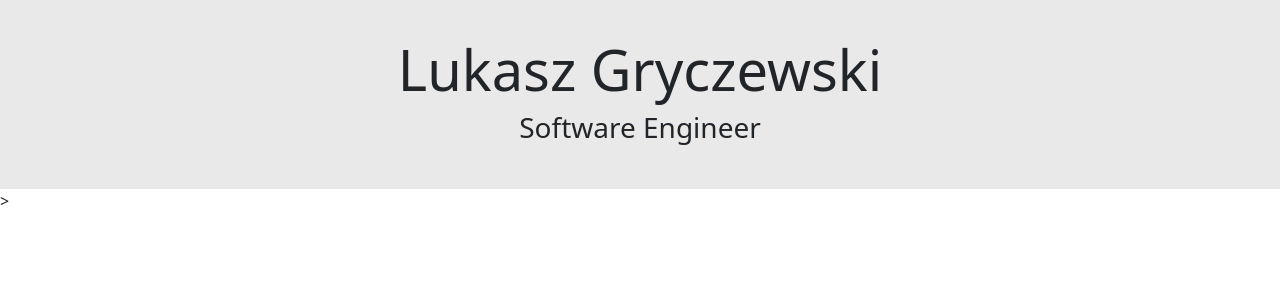
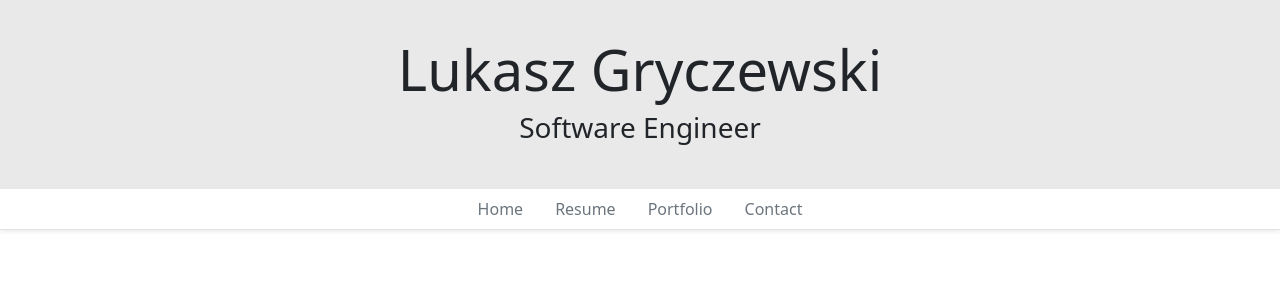
Before and after one commit to LukaszGryczewski/resumePortefolio, an Angular app: page / in a window 1280 px wide. Shown: the top 300 px of the page. Built offline with nearby package versions, Linux system fonts and the light colour scheme.

Commit message:
Create component navigation bar

```diff
--- a/src/app/app.component.html
+++ b/src/app/app.component.html
@@ -1 +1,4 @@
-<app-header></app-header>
+<div class ="shadow-sm">
+  <app-header></app-header>
+  <app-navigation-bar></app-navigation-bar>
+</div>
--- a/src/app/app.component.ts
+++ b/src/app/app.component.ts
@@ -1,11 +1,12 @@
 import { Component } from '@angular/core';
 import { RouterOutlet } from '@angular/router';
 import { HeaderComponent } from './header/header.component';
+import { NavigationBarComponent } from './navigation-bar/navigation-bar.component';
 
 @Component({
   selector: 'app-root',
   standalone: true,
-  imports: [RouterOutlet,HeaderComponent],
+  imports: [RouterOutlet,HeaderComponent,NavigationBarComponent],
   templateUrl: './app.component.html',
   styleUrl: './app.component.scss'
 })
--- a/src/app/header/header.component.html
+++ b/src/app/header/header.component.html
@@ -1,6 +1,6 @@
 <div class ="jumbotron">
   <div class ="text-center">
-    <h1 class="display-4">Lukasz Gryczewski</h1>
+    <h1 class ="display-4">Lukasz Gryczewski</h1>
     <h3>Software Engineer</h3>
   </div>
-</div>>
+</div>
--- /dev/null
+++ b/src/app/navigation-bar/navigation-bar.component.html
@@ -0,0 +1,19 @@
+<nav class ="navbar-expand-md border-bottom mb-3">
+  <div class ="container">
+    <ul class ="nav justify-content-center">
+      <li class ="nav-item">
+        <a class ="nav-link text-secondary">Home</a>
+      </li>
+      <li class ="nav-item">
+        <a class ="nav-link text-secondary">Resume</a>
+      </li>
+      <li class ="nav-item">
+        <a class ="nav-link text-secondary">Portfolio</a>
+      </li>
+      <li class ="nav-item">
+        <a class ="nav-link text-secondary">Contact</a>
+      </li>
+    </ul>
+
+  </div>
+</nav>
```
Also changed, not shown: src/app/navigation-bar/navigation-bar.component.ts (added, +12 -0 lines), src/app/navigation-bar/navigation-bar.component.scss (added).
